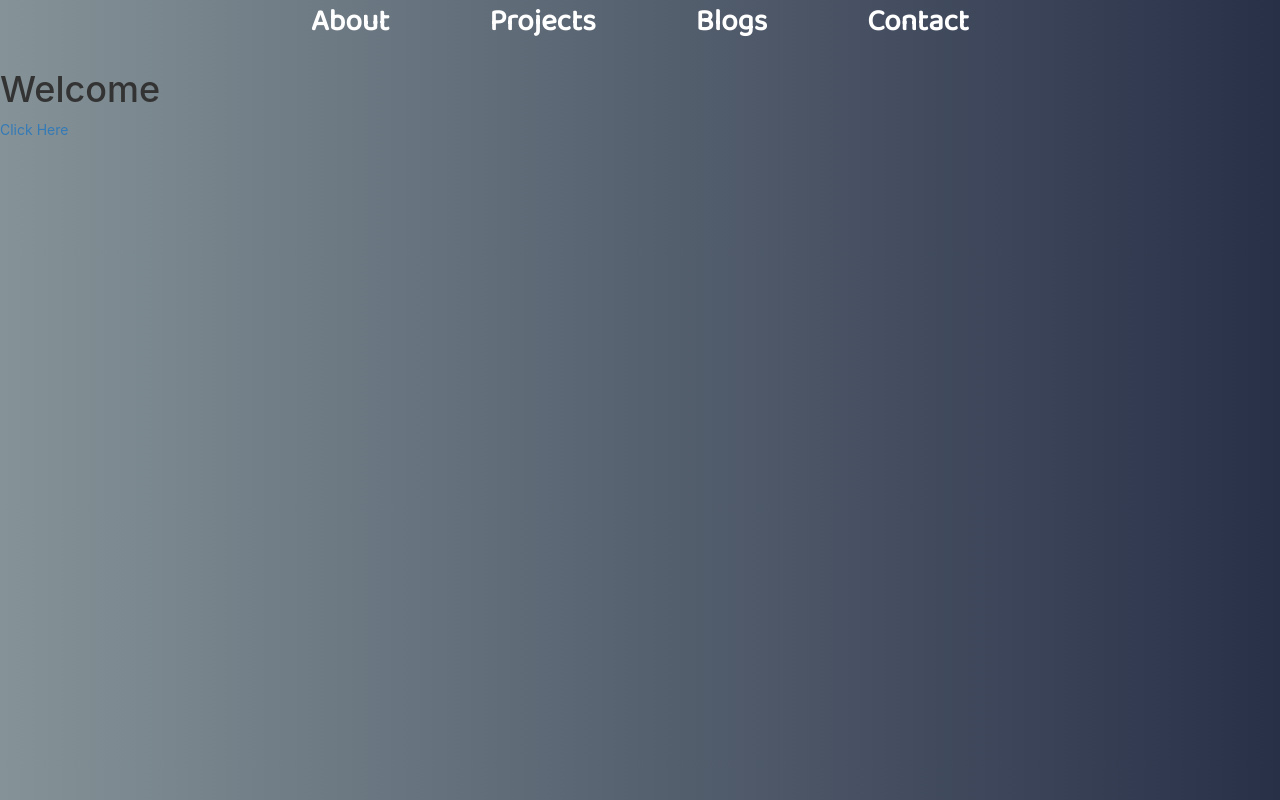
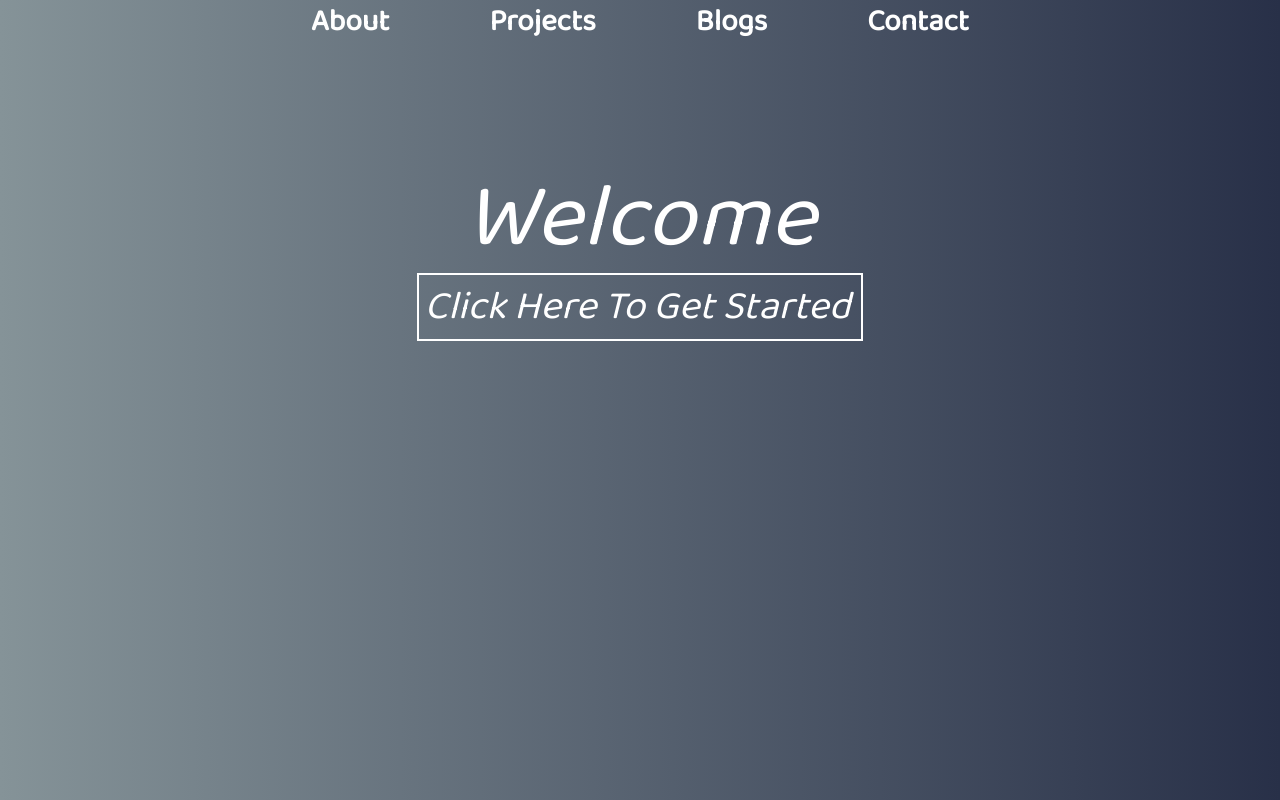
Before and after one commit to vchoe89/discard, a React (Create React App) app: page / in a window 1280 px wide. Built offline with nearby package versions, Linux system fonts and the light colour scheme; some icons are missing.

Commit message:
working welcome page

```diff
--- a/src/App.css
+++ b/src/App.css
@@ -207,3 +207,30 @@
   font-size: 17px;
   padding-left: 2px;
 }
+
+#welcome-container{
+  margin: auto;
+  width: 50%;
+  text-align: center;
+  padding-top: 100px;
+}
+
+#welcome-title{
+  font-size: 90px;
+  text-align: center;
+  font-family: 'Baloo 2', cursive;
+  font-style: italic;
+  color: white;
+}
+
+#welcome-button{
+  text-align: center;
+  border-color: white;
+  font-size: 40px;
+  color: white;
+  border: 2px solid white;
+  padding-left: 5px;
+  padding-right: 10px;
+  font-family: 'Baloo 2', cursive;
+  font-style: italic;
+}
--- a/src/components/About.js
+++ b/src/components/About.js
@@ -12,8 +12,8 @@ class About extends React.Component{
             <div>
               <h1 id='headlines'>About</h1>
               <div id='welcome-header'>
-                <h2> Welcome! My Name is Victor Choe.</h2>
-                <h2>I am a Full Stack Developer.</h2>
+                <h2>Victor Choe</h2>
+                <h2>Full Stack Developer.</h2>
                 <hr/>
                 <p id='tech-skills'> JavaScript | React | Redux | Ruby/Rails | HTML/CSS | SQL | JSON | AJAX | REST </p>
               </div>
--- a/src/components/Welcome.js
+++ b/src/components/Welcome.js
@@ -11,8 +11,10 @@ class Welcome extends React.Component {
     return(
       <React.Fragment>
       <div className='welcome-page'>
-        <h1 id='welcome-title' >Welcome</h1>
-        <NavLink to='/about'>Click Here</NavLink>
+        <div id='welcome-container'>
+          <h1 id='welcome-title' >Welcome</h1>
+          <NavLink id='welcome-button' to='/about'>Click Here To Get Started</NavLink>
+        </div>
       </div>
       </React.Fragment>
     )
```
